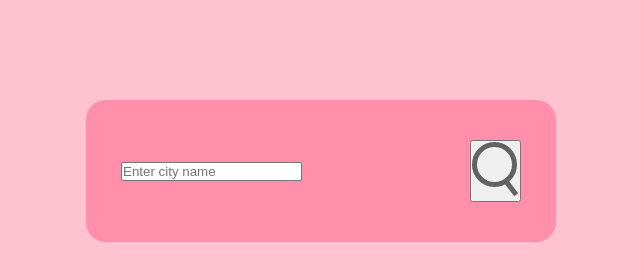
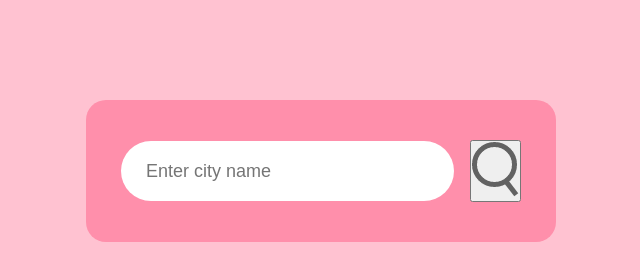
Before and after one commit to wilawanpond/weather-app, a plain HTML site: page index.html in a window 1280 px wide. Shown: the whole page, without its empty margins (319-959 px from the left). Drawn offline with Linux system fonts and the light colour scheme.

Commit message:
Update input within search class

```diff
--- a/style.css
+++ b/style.css
@@ -26,3 +26,16 @@ body {
     align-items: center; /*Vertical aligmet*/
     justify-content: space-between; /*horizontal alignment*/
 }
+
+.search input {
+    border: 0;
+    outline: 0;
+    background-color: white;
+    color: #3c280d;
+    padding: 10px 25px;
+    height: 60px;
+    flex: 1;
+    border-radius: 30px;
+    margin-right: 16px;
+    font-size: 18px;
+}
```
